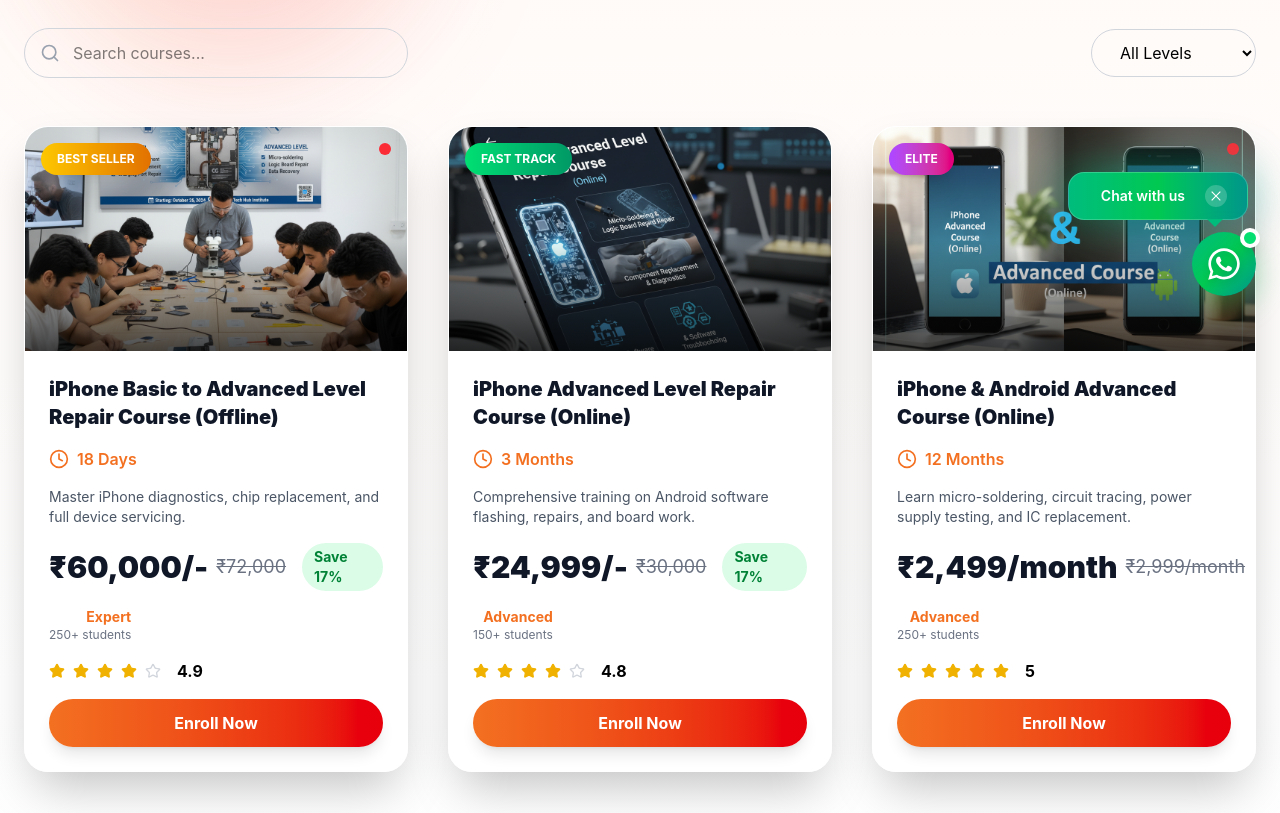
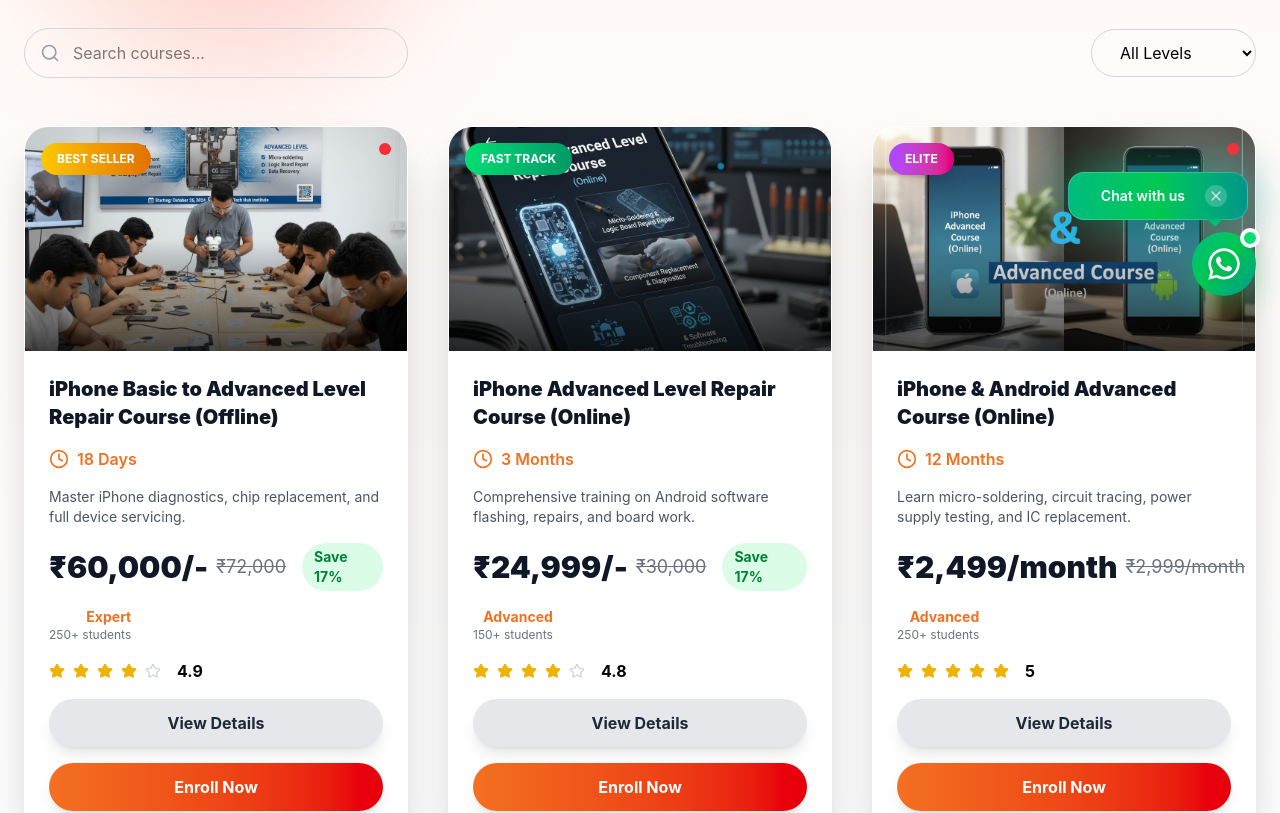
Before and after one commit to Siva2232/newweb, a React (Vite) app: page /courses in a window 1280 px wide. Shown: the part 480-1293 px from the top of the page. Built offline with nearby package versions, Linux system fonts and the light colour scheme.

Commit message:
Your commit message

```diff
--- a/src/pages/Courses.jsx
+++ b/src/pages/Courses.jsx
@@ -1,4 +1,3 @@
-/* CoursesSection.jsx – FIXED: No Blank Screen on Direct Nav */
 import {
   motion,
   useMotionValue,
@@ -130,7 +129,7 @@
         {/* HERO – ALWAYS ANIMATES ON LOAD */}
         <motion.div
           initial={{ opacity: 0, y: 40 }}
-          animate={{ opacity: 1, y: 0 }}  // ← THIS FIXES BLANK SCREEN
+          animate={{ opacity: 1, y: 0 }}
           transition={{ duration: 0.8 }}
           className="text-center mb-16"
         >
@@ -287,8 +286,9 @@
   );
 };
 
-// ── COURSE CARD (Same as before – with price logic) ─────────────────
+// ── COURSE CARD – Entire card clickable on mobile with View Details button ─────────────────
 const CourseCard = ({
+  id,
   name,
   duration,
   description,
@@ -326,13 +326,12 @@
     return { savings: orig ? Math.round((1 - cur / orig) * 100) : 0 };
   }, [price, originalPrice]);
 
-  return (
-    <motion.div
-      initial={{ opacity: 0, y: 80 }}
-      animate={{ opacity: 1, y: 0 }}  // ← This ensures it shows on direct nav
-      transition={{ duration: 0.7, delay: index * 0.15 }}
-      className="relative group"
-    >
+  // Links for the card and buttons
+  const cardLink = "https://wa.me/+918304952266"; // Card and Enroll Now
+  const detailsLink = `/courses/${id}`; // View Details button (fallback to # if no routing)
+
+  // Card content
+  const cardContent = (
     <motion.div
       ref={cardRef}
       onMouseMove={handleMouse}
@@ -342,7 +341,11 @@
       className="relative bg-white/95 backdrop-blur-xl rounded-3xl overflow-hidden shadow-2xl border border-white/50"
     >
       <div className="relative h-56 overflow-hidden">
-          <img src={image} alt={name} className="w-full h-full object-cover transition-transform duration-700 group-hover:scale-110" />
+        <img
+          src={image}
+          alt={name}
+          className="w-full h-full object-cover transition-transform duration-700 group-hover:scale-110"
+        />
         <div className="absolute inset-0 bg-gradient-to-t from-black/70 via-transparent to-transparent" />
         {badge && (
           <motion.div
@@ -392,16 +395,34 @@
           {[...Array(5)].map((_, i) => (
             <Star
               key={i}
-                className={`w-4 h-4 ${i < Math.floor(rating) ? "fill-yellow-500 text-yellow-500" : "text-gray-300"}`}
+              className={`w-4 h-4 ${
+                i < Math.floor(rating) ? "fill-yellow-500 text-yellow-500" : "text-gray-300"
+              }`}
             />
           ))}
           <span className="ml-2 font-bold">{rating}</span>
         </div>
 
+        {/* View Details Button */}
         <motion.a
-           href="https://wa.me/+918304952266"
+          href={detailsLink}
+          onClick={(e) => {
+            if (!isDesktop) e.stopPropagation(); // Prevent card click on mobile
+            if (detailsLink === "#") e.preventDefault(); // Prevent # navigation
+          }}
+          whileHover={{ scale: 1.08 }}
+          whileTap={{ scale: 0.95 }}
+          className="w-full block text-center py-3 bg-gray-200 text-gray-800 font-bold rounded-full shadow-lg"
+        >
+          View Details
+        </motion.a>
+
+        {/* Enroll Now Button */}
+        <motion.a
+          href={cardLink}
           target="_blank"
           rel="noopener noreferrer"
+          onClick={(e) => !isDesktop && e.stopPropagation()} // Prevent card click on mobile
           whileHover={{ scale: 1.08 }}
           whileTap={{ scale: 0.95 }}
           className="w-full block text-center py-3 bg-gradient-to-r from-[#F37021] to-red-600 text-white font-bold rounded-full shadow-lg"
@@ -417,6 +438,37 @@
         transition={{ duration: 0.9 }}
       />
     </motion.div>
+  );
+
+  return (
+    <motion.div
+      initial={{ opacity: 0, y: 80 }}
+      animate={{ opacity: 1, y: 0 }}
+      transition={{ duration: 0.7, delay: index * 0.15 }}
+      className="relative group"
+    >
+      {/* Wrap card in <a> tag for mobile only */}
+      {isDesktop ? (
+        cardContent
+      ) : (
+        <a
+          href={cardLink}
+          target="_blank"
+          rel="noopener noreferrer"
+          className="block"
+          onClick={(e) => {
+            // Prevent card navigation if clicking a button
+            if (e.target.closest("a")) {
+              e.stopPropagation();
+              return;
+            }
+            // Ensure navigation to cardLink
+            window.open(cardLink, "_blank", "noopener,noreferrer");
+          }}
+        >
+          {cardContent}
+        </a>
+      )}
     </motion.div>
   );
 };
```
Lines whose indentation alone changed are shown as unchanged.
